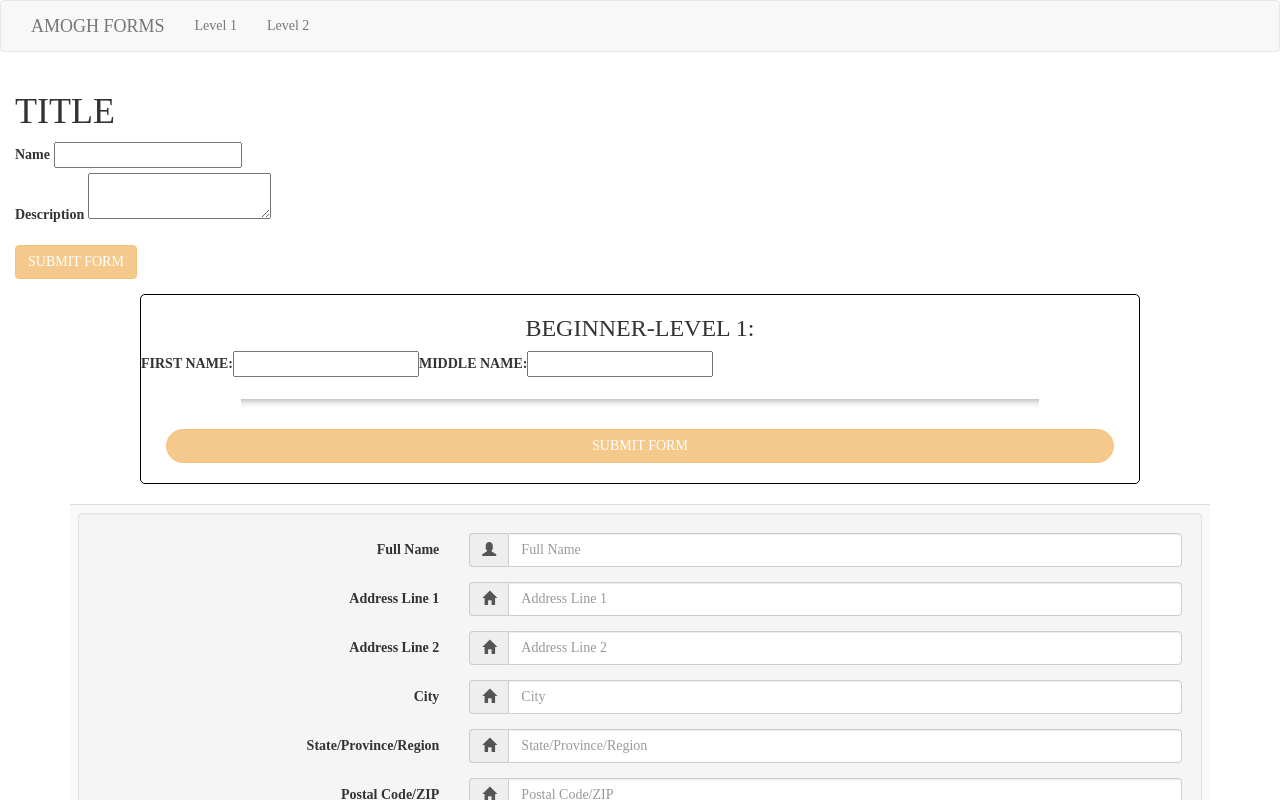
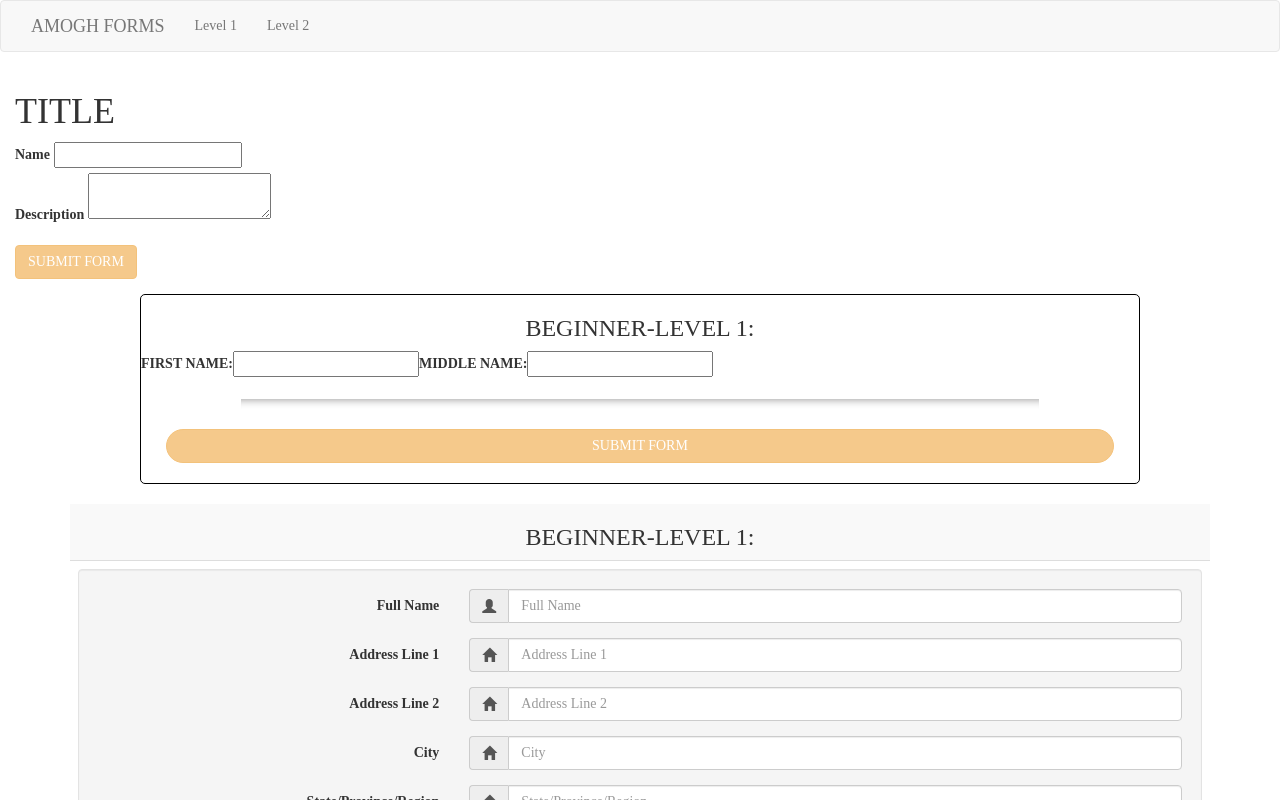
Before and after one commit to arpit-21/FFG, an Angular app in the folder Amogh-Forms/: page /formbeginner0 in a window 1280 px wide. Shown: the top 800 px of the page. Built offline with nearby package versions, Linux system fonts and the light colour scheme; a web font is replaced by a local one.

Commit message:
Header Implemented In Form

```diff
--- a/Amogh-Forms/src/app/formbeginner1/formbeginner1.component.html
+++ b/Amogh-Forms/src/app/formbeginner1/formbeginner1.component.html
@@ -47,6 +47,9 @@
 <div class="container">
     <table class="table table-striped">
        <tbody>
+         <tr>
+            <h3 class="form-header">BEGINNER-LEVEL 1:</h3>
+         </tr>
           <tr>
              <td colspan="1">
                 <form class="well form-horizontal">
```
